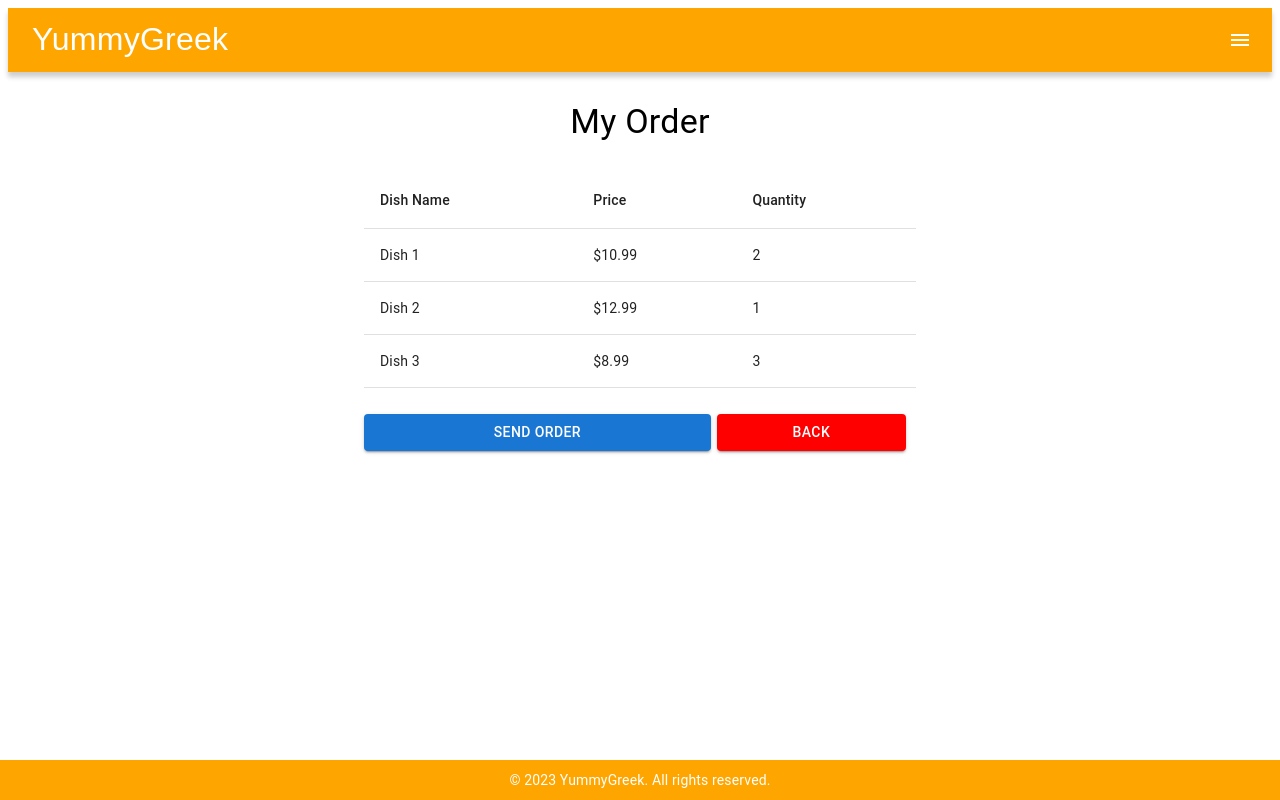
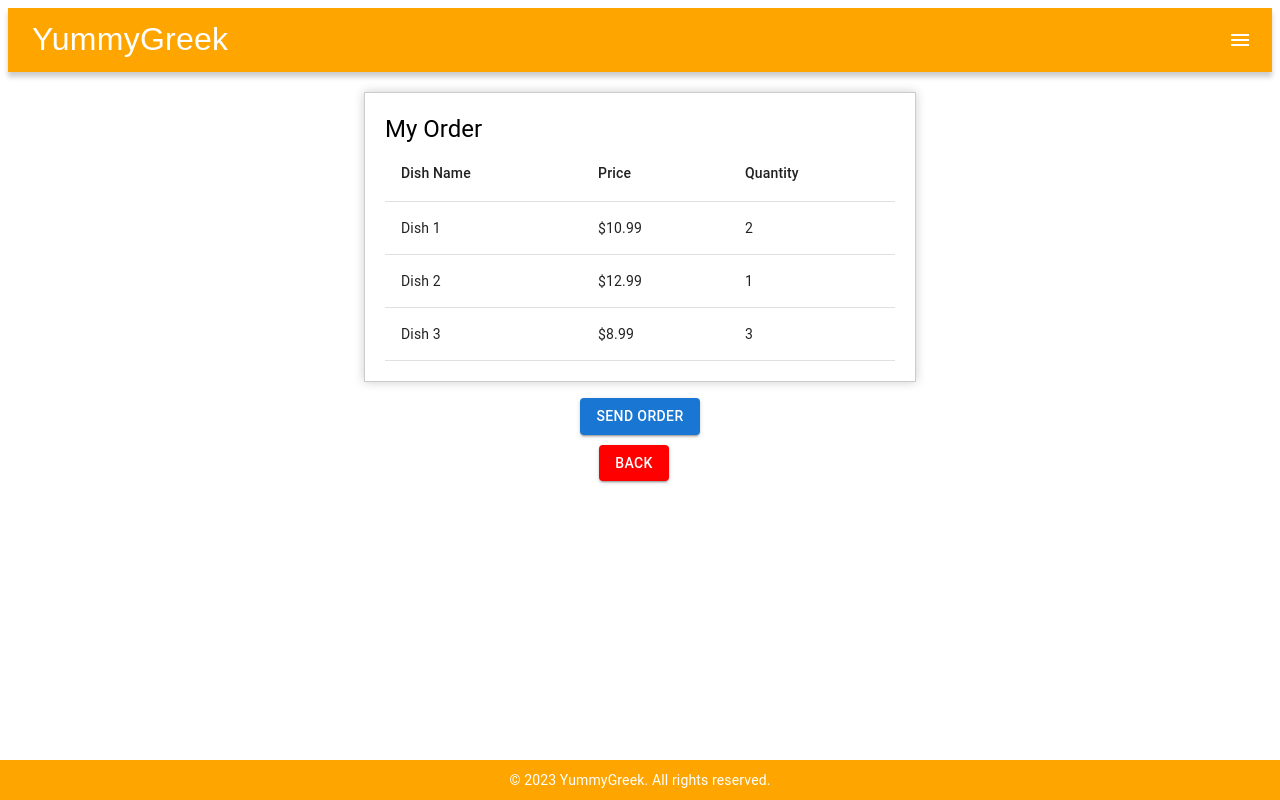
Before and after one commit to PanagiotisVard/YummyGreek, a React (Create React App) app in the folder frontend/: page /order in a window 1280 px wide. Built offline with nearby package versions, Linux system fonts and the light colour scheme; a web font is replaced by a local one.

Commit message:
Cleaned the code from trash code almost ready

```diff
--- a/frontend/src/Pages/OrderPage/OrderPage.css
+++ b/frontend/src/Pages/OrderPage/OrderPage.css
@@ -0,0 +1,41 @@
+/* Order.css */
+
+/* Style the container for the order box */
+.order-box-container {
+    background-color: #fff; /* Background color for the box */
+    border: 1px solid #ccc; /* Border around the box */
+    padding: 20px; /* Padding inside the box */
+    margin-top: 20px; /* Margin from the top */
+    box-shadow: 0px 0px 10px rgba(0, 0, 0, 0.2); /* Box shadow for a subtle elevation effect */
+  }
+
+  /* Style the heading for the order box */
+  .order-box-heading {
+    font-size: 24px; /* Font size for the heading */
+    margin-bottom: 16px; /* Margin at the bottom of the heading */
+  }
+
+  /* Style the table inside the order box */
+  .order-table {
+    width: 100%;
+  }
+
+  /* Style the buttons container (no changes needed) */
+  .buttons-container {
+    display: flex;
+    align-items: center;
+    margin-top: 16px;
+  }
+
+  /* Style the "SEND ORDER" button (no changes needed) */
+  .send-order-button {
+    flex: 2;
+    margin-right: 8px;
+  }
+
+  /* Style the "BACK" button (no changes needed) */
+  .back-button {
+    flex: 1;
+    margin-left: 8px;
+    margin-top: 20px;
+  }
--- a/frontend/src/Pages/OrderPage/OrderPage.js
+++ b/frontend/src/Pages/OrderPage/OrderPage.js
@@ -3,24 +3,7 @@ import Header from "../Header/Header";
 import Footer from '../Footer/Footer';
 import { Container, Typography, Table, TableContainer, TableHead, TableRow, TableCell, TableBody, Button } from '@mui/material';
 import { Link } from 'react-router-dom';
-
-const centerTextStyles = {
-  display: 'flex',
-  justifyContent: 'center',
-  alignItems: 'center',
-  minHeight: '100px',
-};
-
-const buttonsContainerStyles = {
-  display: 'flex',
-  alignItems: 'center',
-  marginTop: '16px',
-};
-
-const sendOrderButtonStyles = {
-  flex: 2,
-  marginRight: '8px',
-};
+import './OrderPage.css'; // Import the CSS file
 
 const backButtonStyles = {
   flex: 1,
@@ -47,13 +30,12 @@ function Order() {
     <div>
       <Header />
       <Container maxWidth="sm">
-        <div style={centerTextStyles}>
-          <Typography variant="h4">
+        <div className="order-box-container">
+          <Typography variant="h5" className="order-box-heading">
             My Order
           </Typography>
-        </div>
           <TableContainer>
-          <Table>
+            <Table className="order-table">
               <TableHead>
                 <TableRow>
                   <TableCell>Dish Name</TableCell>
@@ -72,12 +54,13 @@ function Order() {
               </TableBody>
             </Table>
           </TableContainer>
-        <div style={buttonsContainerStyles}>
+        </div>
+        <div className="buttons-container">
           <Button
             variant="contained"
             color="primary"
             onClick={handleSendOrder}
-            style={sendOrderButtonStyles}
+            className="send-order-button"
           >
             SEND ORDER
           </Button>
```
Lines whose indentation alone changed are shown as unchanged.
